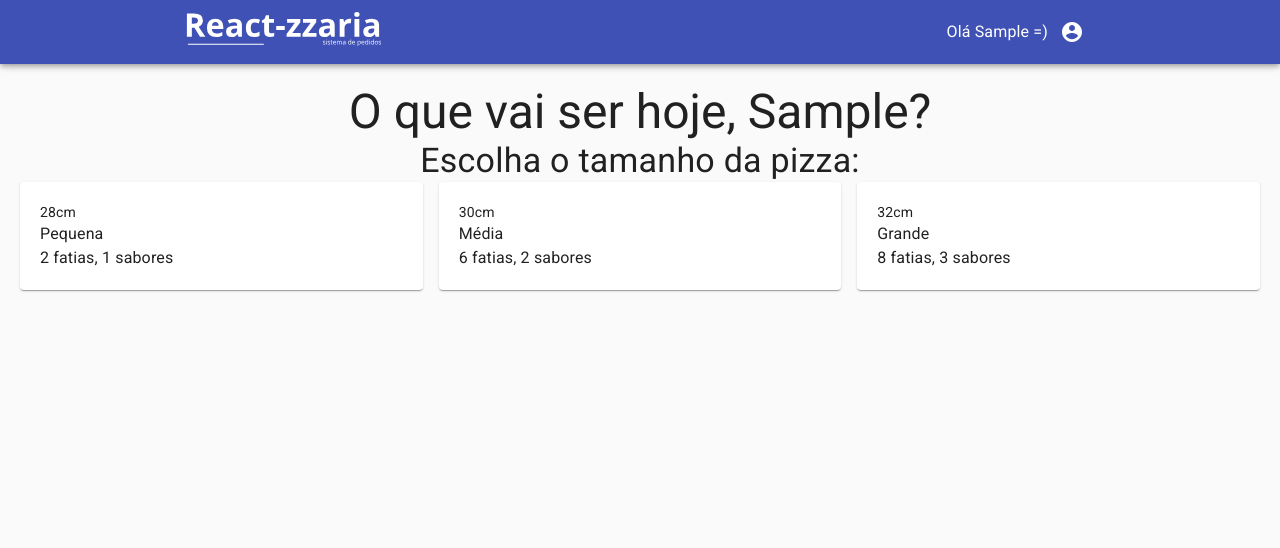
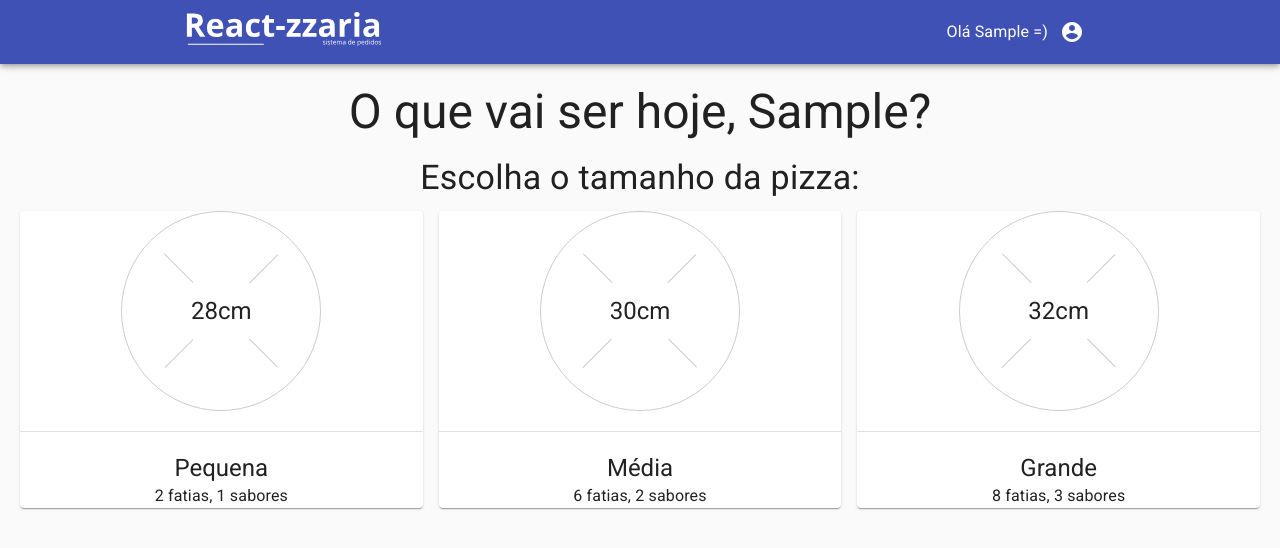
Before and after one commit to bermarques/React-zzaria, a React (Create React App) app: page / in a window 1280 px wide. Shown: the top 548 px of the page. Built offline with nearby package versions, Linux system fonts and the light colour scheme; no server answers; sample sign-in values are in the browser's storage.

Commit message:
style: pizza cards

```diff
--- a/src/pages/main/index.jsx
+++ b/src/pages/main/index.jsx
@@ -6,11 +6,19 @@ import {
   MenuItem,
   Grid,
   withStyles,
-  Paper,
 } from "@material-ui/core";
 import { AccountCircle } from "@material-ui/icons";
 import { useContext, useState } from "react";
-import { Content, Logo, LogoContainer, Toolbar } from "./style";
+import {
+  PaperPizza,
+  Content,
+  Divider,
+  Logo,
+  LogoContainer,
+  Toolbar,
+  Pizza,
+  PizzaText,
+} from "./style";
 import { AuthContext } from "../../contexts/auth";
 
 const MainPage = () => {
@@ -52,18 +60,28 @@ const MainPage = () => {
 
       <Content>
         <Grid container direction="column" alignItems="center">
-          <Typography variant="h3">O que vai ser hoje, {userName}?</Typography>
+          <Typography variant="h3" gutterBottom>
+            O que vai ser hoje, {userName}?
+          </Typography>
 
-          <Typography variant="h4">Escolha o tamanho da pizza:</Typography>
+          <Typography variant="h4" gutterBottom>
+            Escolha o tamanho da pizza:
+          </Typography>
 
           <Grid container spacing={2}>
             {pizzaSizes.map((pizza) => (
               <Grid item key={pizza.id} xs={4}>
-                <Paper style={{padding: 20}}>
-                  <div>{pizza.size}cm</div>
-                  <Typography>{pizza.name}</Typography>
-                  <Typography>{pizza.slices} fatias, {pizza.flavours} sabores</Typography>
-                </Paper>
+                <PaperPizza>
+                  <Pizza>
+                    <PizzaText>{pizza.size}cm</PizzaText>
+                  </Pizza>
+
+                  <Divider />
+                  <Typography variant="h5">{pizza.name}</Typography>
+                  <Typography>
+                    {pizza.slices} fatias, {pizza.flavours} sabores
+                  </Typography>
+                </PaperPizza>
               </Grid>
             ))}
           </Grid>
--- a/src/pages/main/style.js
+++ b/src/pages/main/style.js
@@ -1,6 +1,11 @@
 import styled from "styled-components";
 import { ReactComponent as MainLogo } from "../../images/logo.svg";
-import { Toolbar as MaterialToolbar } from "@material-ui/core";
+import {
+  Toolbar as MaterialToolbar,
+  Divider as MaterialDivider,
+  Paper,
+  Typography,
+} from "@material-ui/core";
 
 export const LogoContainer = styled.div`
   flex-grow: 1;
@@ -26,5 +31,59 @@ export const Toolbar = styled(MaterialToolbar)`
 `;
 
 export const Content = styled.main`
-    padding: 20px;
+  padding: 20px;
+`;
+
+export const Divider = styled(MaterialDivider)`
+  margin: 20px 0;
+  width: 100%;
+`;
+
+export const PaperPizza = styled(Paper)`
+  display: flex;
+  flex-direction: column;
+  align-items: center;
+`;
+
+export const Pizza = styled.div`
+  border: 1px solid #ccc;
+  border-radius: 50%;
+  display: flex;
+  justify-content: center;
+  align-items: center;
+  height: 200px;
+  width: 200px;
+  position: relative;
+
+  &::before,
+  &::after {
+    background: #ccc;
+    content: "";
+    position: absolute;
+    transform: rotate(45deg);
+  }
+
+  &::before {
+    height: 1px;
+    width: 160px;
+  }
+
+  &::after {
+    height: 160px;
+    width: 1px;
+  }
+`;
+
+export const PizzaText = styled(Typography).attrs({
+    variant: 'h5'
+})`
+ height: 80px;
+ width: 80px;
+ border-radius: 50%;
+ background: #fff;
+ display: flex;
+ justify-content: center;
+ align-items: center;
+ position: relative;
+ z-index: 1;
 `
```
